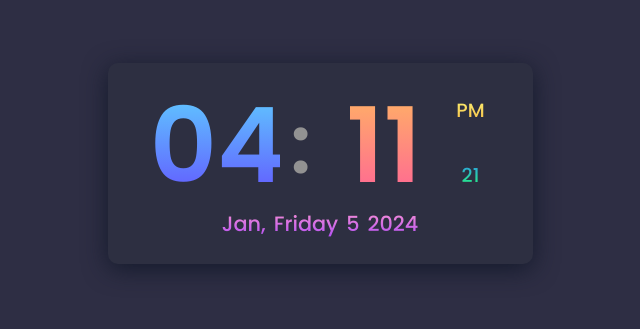
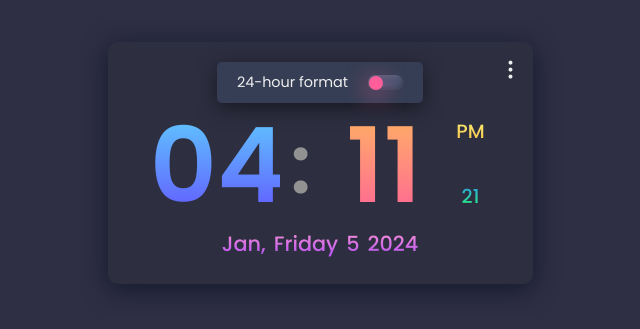
Before and after one commit to Vaibhav-kesarwani/DigitalClock, a plain HTML site: page index.html in a window 1280 px wide. Shown: the part 237-566 px from the top of the page, without its empty margins (320-960 px from the left). Drawn offline with nearby package versions, Linux system fonts and the light colour scheme.

Commit message:
styled the 24 hours button using css

```diff
--- a/index.html
+++ b/index.html
@@ -12,6 +12,15 @@
   </head>
   <body>
     <div class="digital-clock">
+      <i class="uil uil-ellipsis-v dot-menu-btn"></i>
+      <ul class="dot-menu">
+        <li class="menu-item">
+          <span class="clock-format-text">24-hour format</span>
+          <div class="format-switch-btn">
+
+          </div>
+        </li>
+      </ul>
       <div class="time">
         <span class="hours">00</span>
         <span class="dots">:</span>
--- a/style.css
+++ b/style.css
@@ -121,3 +121,58 @@ body {
 .year {
   margin-left: 8px;
 }
+
+.dot-menu-btn {
+  position: absolute;
+  top: 0;
+  right: 0;
+  margin: 10px;
+  color: #efefef;
+  font-size: 1.5em;
+  cursor: pointer;
+}
+
+.dot-menu {
+  z-index: 999;
+  list-style: none;
+  background: #353e54;
+  padding: 10px 20px;
+  border-radius: 5px;
+  box-shadow: 0 5px 20px rgba(0, 0, 0, 0.5);
+}
+
+.menu-item {
+  display: flex;
+  justify-content: center;
+  align-items: center;
+}
+
+.clock-format-text {
+  color: #efefef;
+  font-size: 0.9em;
+  margin-right: 20px;
+}
+
+.format-switch-btn {
+  width: 35px;
+  height: 15px;
+  background: #485470;
+  border-radius: 7px;
+  box-shadow: inset 2px 2px 4px rgba(255, 255, 255, 0.1),
+    inset -2px -2px 4px rgba(0, 0, 0, 0.2);
+  cursor: pointer;
+  display: flex;
+  justify-content: center;
+  align-items: center;
+}
+
+.format-switch-btn:before {
+  content: "";
+  position: absolute;
+  width: 14px;
+  height: 14px;
+  background: #ff5e9a;
+  border-radius: 50%;
+  box-shadow: 0 5px 25px #ff5e9a;
+  transform: translateX(-10px);
+}
```
